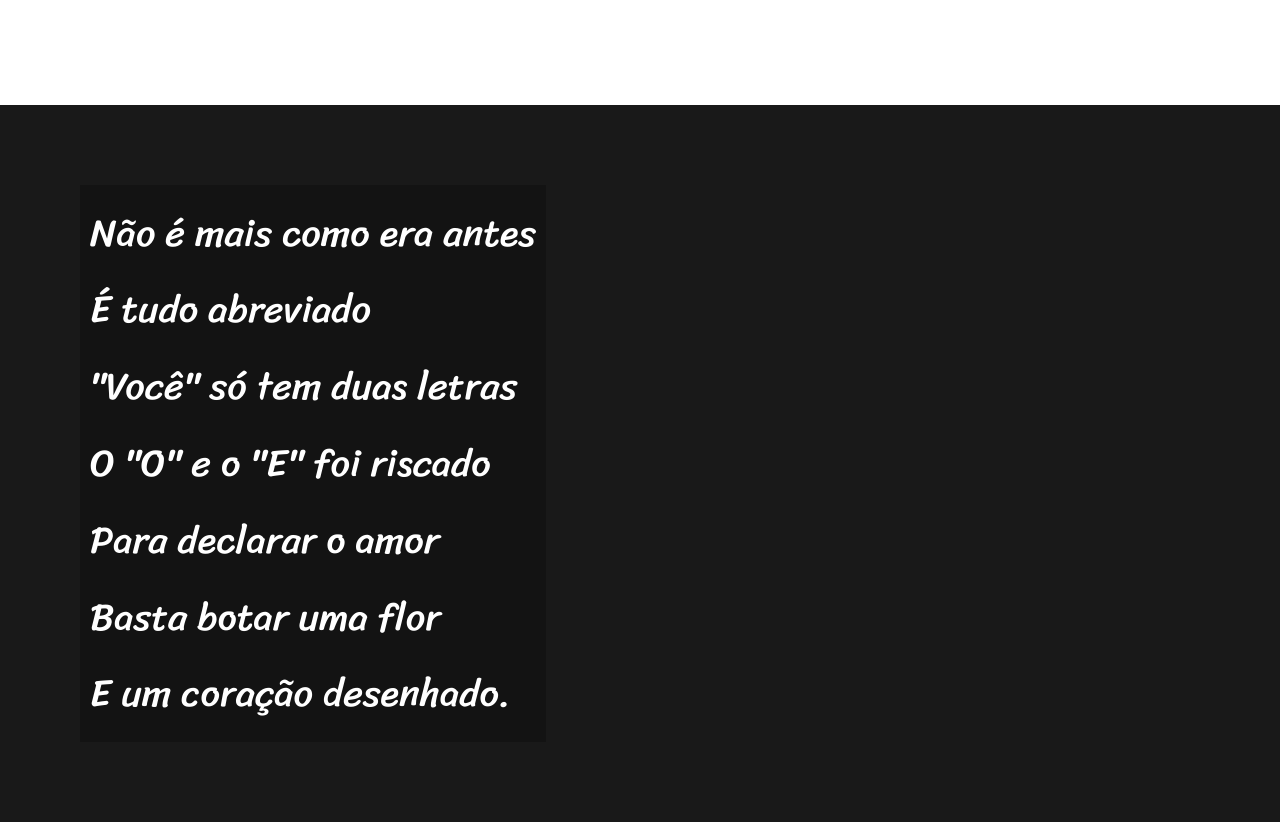
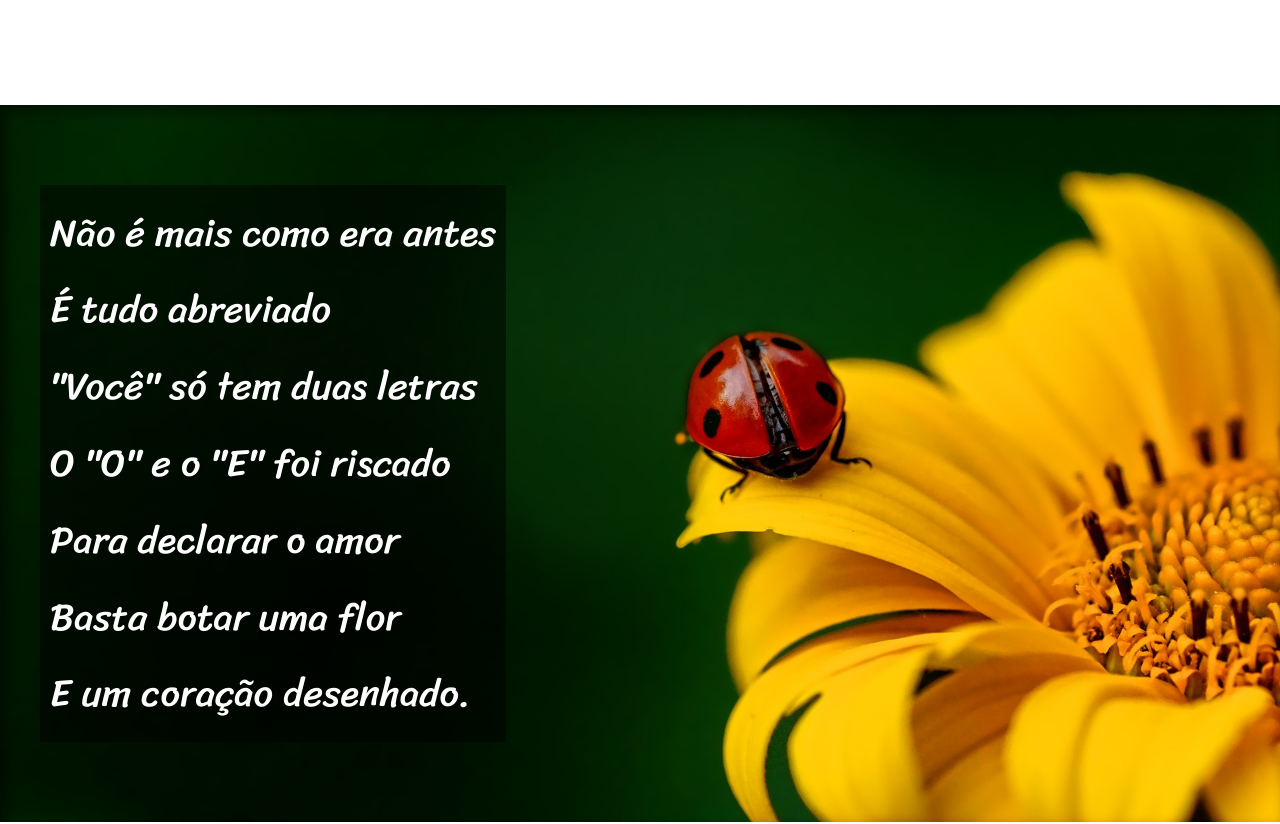
Before and after one commit to GianniGiubel/Estudos-HTML-CSS, a plain HTML site: page Desafios/desafio12(cordel)/index.html in a window 1280 px wide. Shown: the part 856-1680 px from the top of the page. Drawn offline with Linux system fonts and the light colour scheme; a web font is replaced by a local one.

Commit message:
atualizei o desafio 12

```diff
--- a/Desafios/desafio12(cordel)/estilo/style.css
+++ b/Desafios/desafio12(cordel)/estilo/style.css
@@ -44,7 +44,7 @@ header a:hover, footer a:hover {
 section {
     padding-top: 10vh;
     padding-bottom: 10vh;
-    padding-left: 10vh;
+    padding-left: 5vh;
     line-height: 2em;
     font-family: var(--font3);
     font-size: 3vw;
@@ -59,11 +59,22 @@ section.normal p {
 section.imagem {
     background-color: rgb(25, 25, 25);
     color: white;
+    box-shadow: inset 6px 6px 13px 0px rgba(0, 0, 0, 0.498);
+    background-size: cover;
+    background-attachment: fixed;
 }
 section.imagem p {
     display: inline-block;
-    background-color: rgba(0, 0, 0, 0.255);
+    background-color: rgba(0, 0, 0, 0.5);
     padding: 10px;
+}
+section#img01 {
+    background-image: url('../imagens/background001.jpg');
+    background-position: center center;
+}
+section#img02 {
+    background-image: url('../imagens/background002.jpg');
+    background-position: center center;
 }
 footer {
     background-color: black;
--- a/Desafios/desafio12(cordel)/index.html
+++ b/Desafios/desafio12(cordel)/index.html
@@ -29,7 +29,7 @@
         </p>
     </section>
 
-    <section class="imagem">
+    <section class="imagem" id="img01">
         <p>
             Não é mais como era antes <br>
             É tudo abreviado <br>
@@ -62,7 +62,7 @@
         </p>
     </section>
 
-    <section class="imagem">
+    <section class="imagem" id="img02">
         <p>
             Tenho saudade das cartas <br>
             Escritas com a própria mão <br>
```
